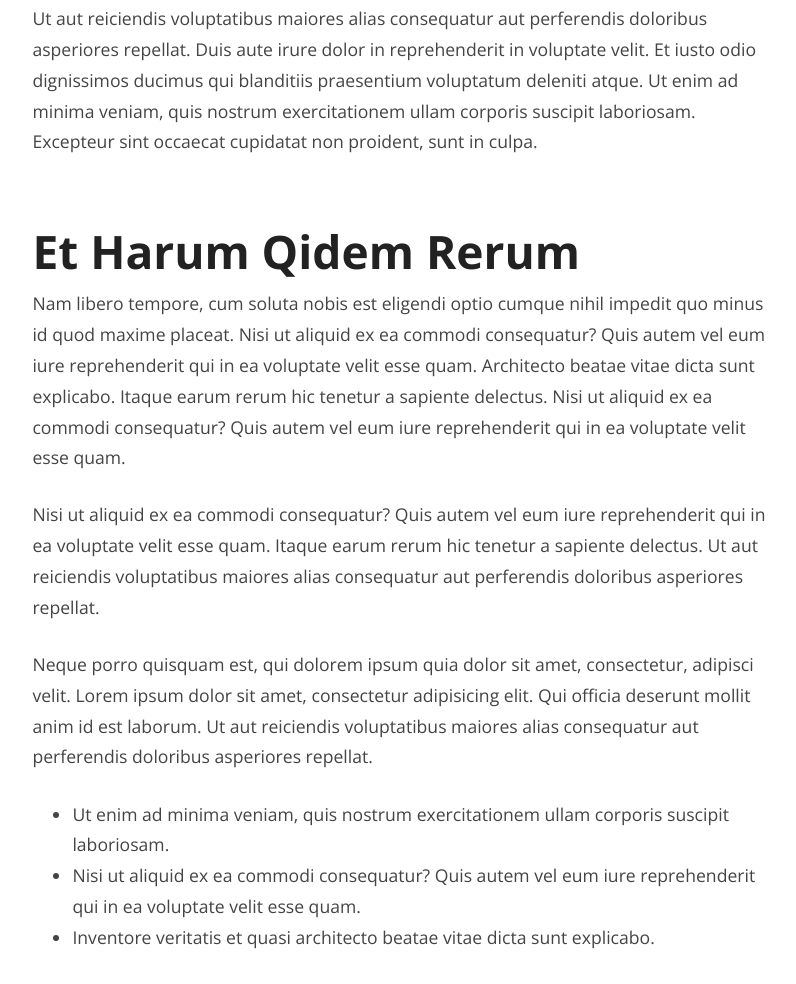
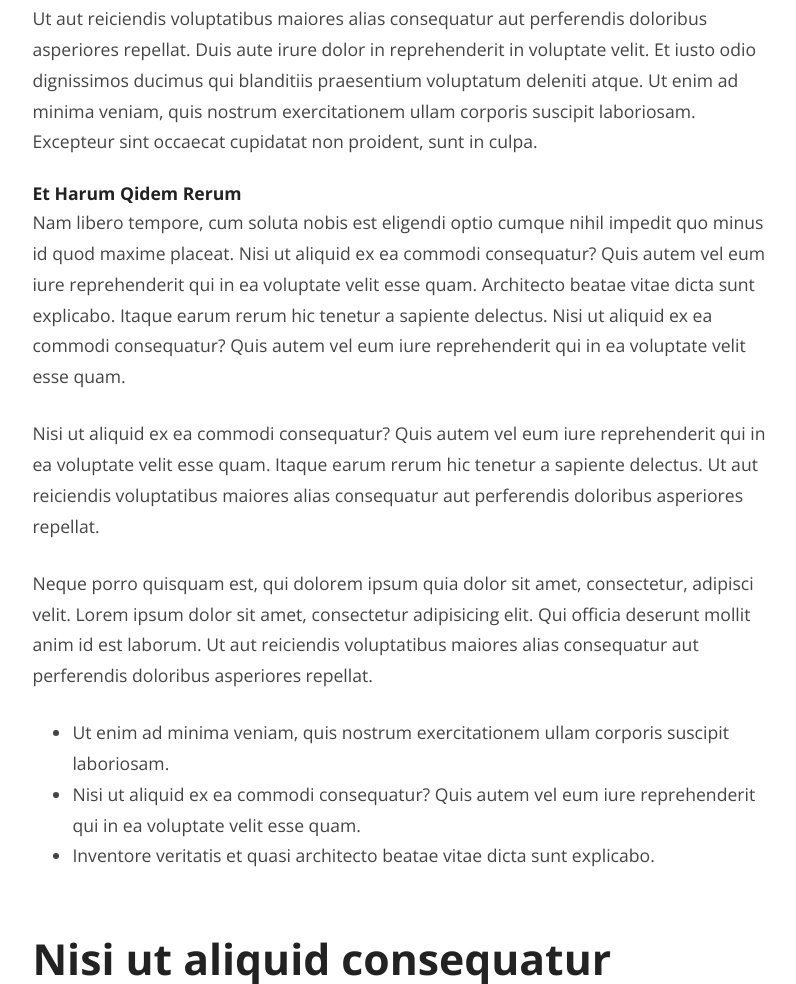
Before and after one commit to andybluntish/simple-typography, a website: page example/index.html in a window 1280 px wide. Shown: the part 1787-2771 px from the top of the page, without its empty margins (238-1034 px from the left). Drawn offline with nearby package versions, Linux system fonts and the light colour scheme.

Commit message:
Ensure all heading levels are included in example

```diff
--- a/example/index.html
+++ b/example/index.html
@@ -51,7 +51,7 @@
 
     <p>Ut aut reiciendis voluptatibus maiores alias consequatur aut perferendis doloribus asperiores repellat. Duis aute irure dolor in reprehenderit in voluptate velit. Et iusto odio dignissimos ducimus qui blanditiis praesentium voluptatum deleniti atque. Ut enim ad minima veniam, quis nostrum exercitationem ullam corporis suscipit laboriosam. Excepteur sint occaecat cupidatat non proident, sunt in culpa.</p>
 
-    <h2>Et Harum Qidem Rerum</h2>
+    <h6>Et Harum Qidem Rerum</h6>
 
     <p>Nam libero tempore, cum soluta nobis est eligendi optio cumque nihil impedit quo minus id quod maxime placeat. Nisi ut aliquid ex ea commodi consequatur? Quis autem vel eum iure reprehenderit qui in ea voluptate velit esse quam. Architecto beatae vitae dicta sunt explicabo. Itaque earum rerum hic tenetur a sapiente delectus. Nisi ut aliquid ex ea commodi consequatur? Quis autem vel eum iure reprehenderit qui in ea voluptate velit esse quam.</p>
 
```
